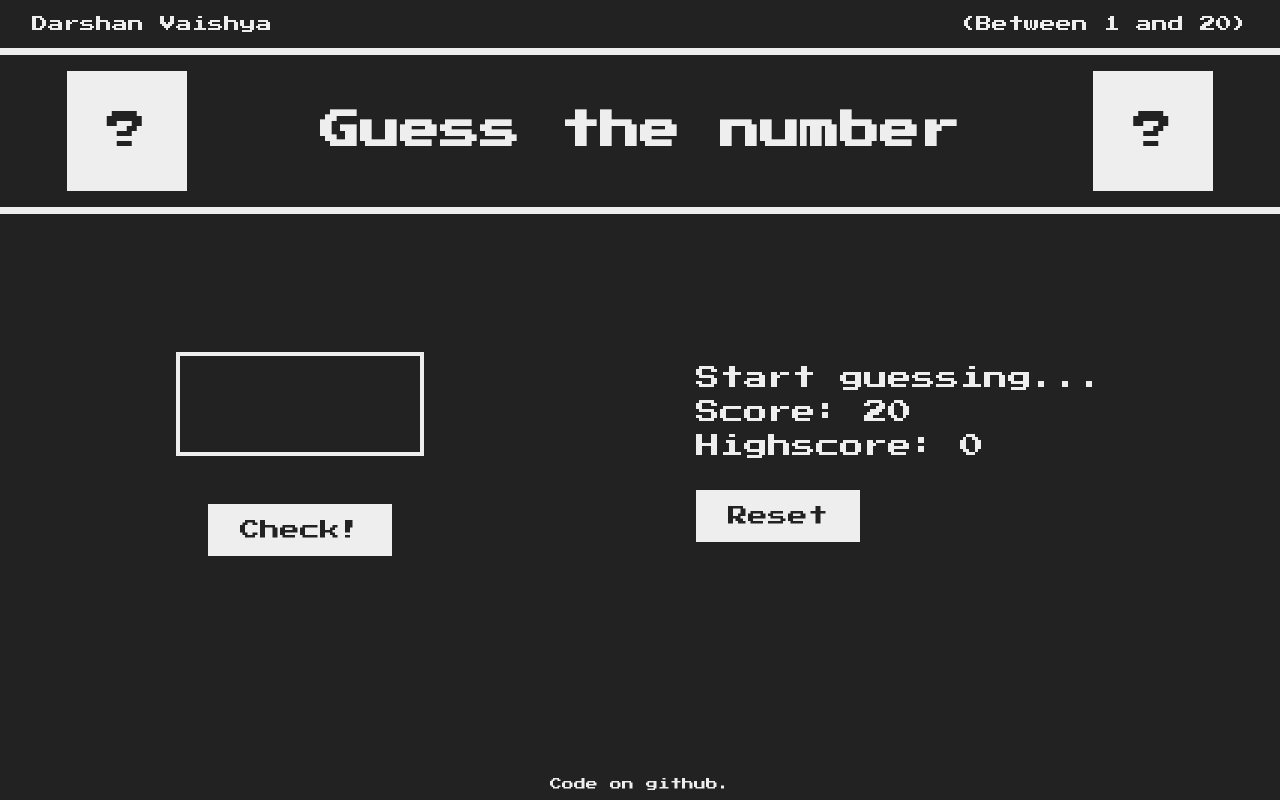
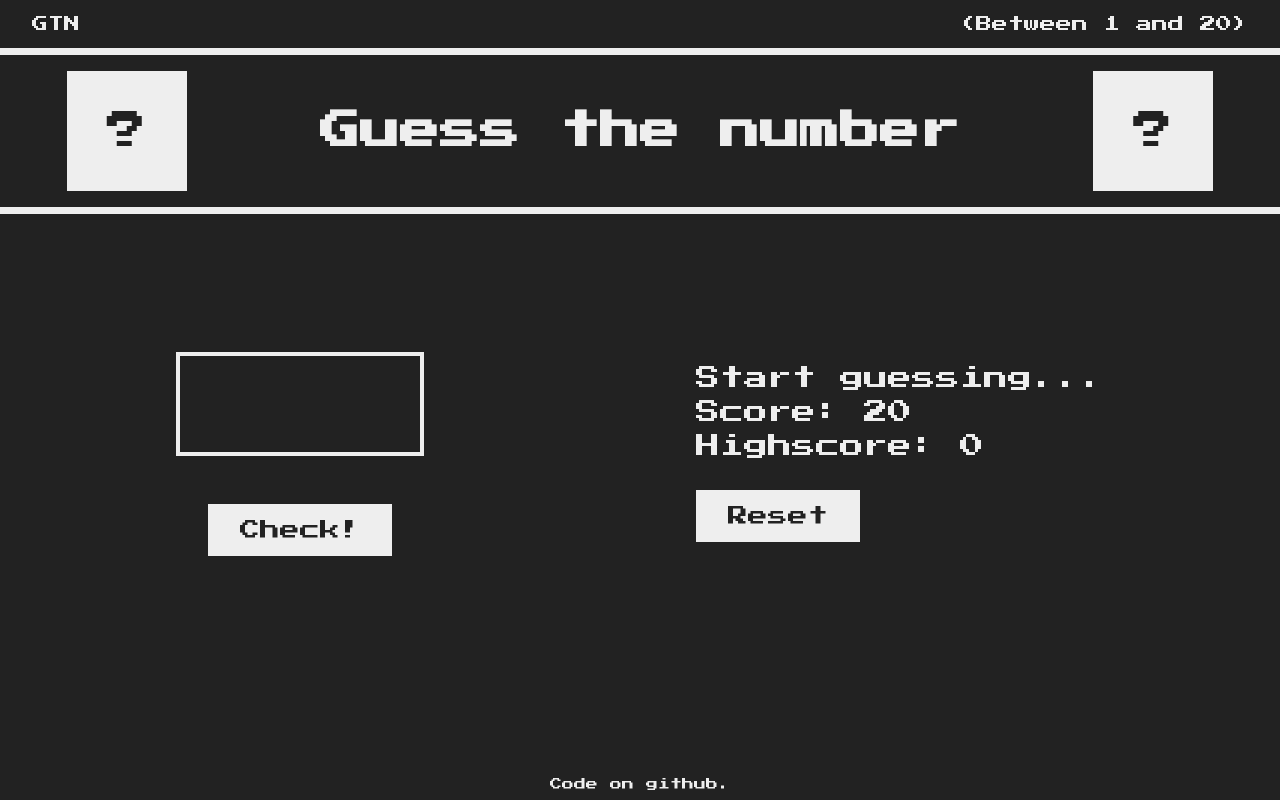
Before and after one commit to DarshanVaishya/guess-the-number, a plain HTML site: page index.html in a window 1280 px wide. Drawn offline with Linux system fonts and the light colour scheme.

Commit message:
Fixed nav bar issue

```diff
--- a/index.html
+++ b/index.html
@@ -11,7 +11,7 @@
 	<body>
 		<header class="header">
 			<nav class="nav">
-				<span>Darshan Vaishya</span>
+				<span>GTN</span>
 				<span>(Between 1 and 20)</span>
 			</nav>
 			<div class="heading">
```
